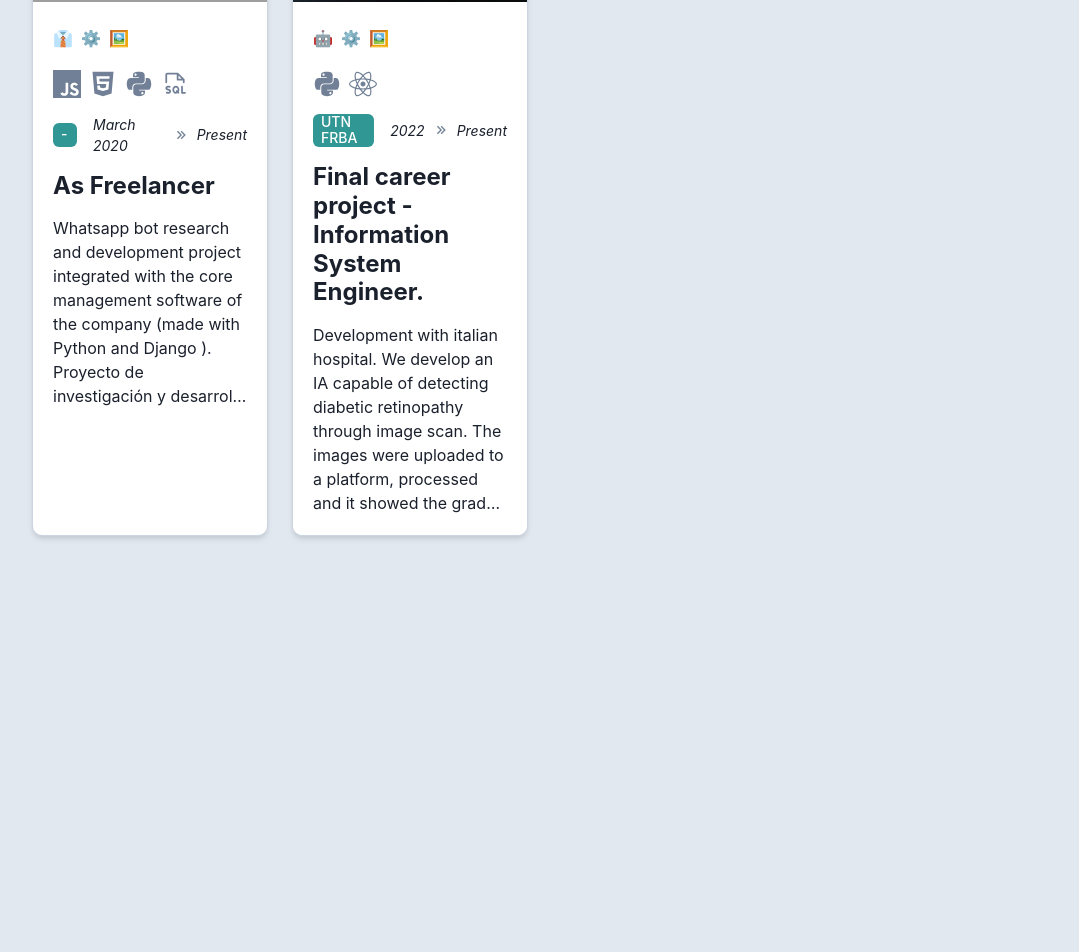
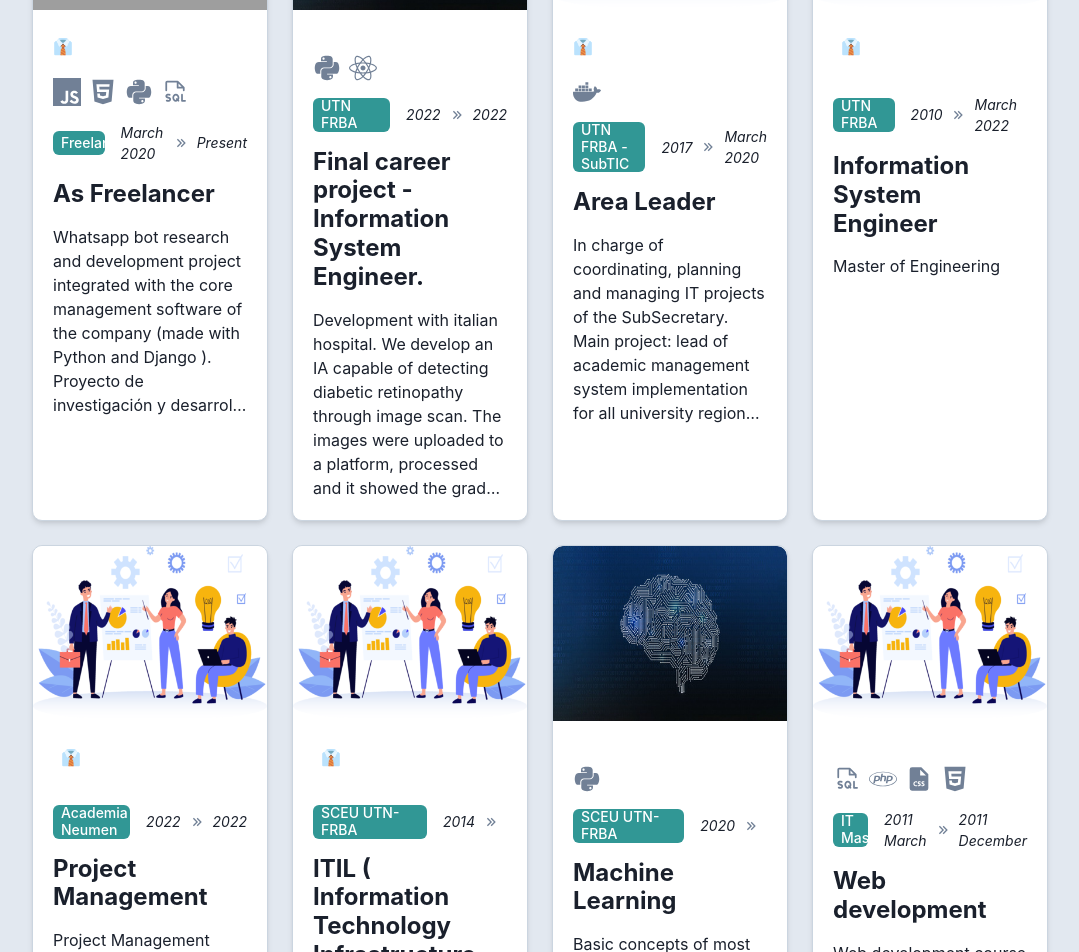
Before and after one commit to fedebelve/myPersonalWebSite, a React (Vite) app: page / in a window 1280 px wide. Shown: the part 1280-2232 px from the top of the page, without its empty margins (200-1279 px from the left). Before the commit the page ends 1864 px from the top, so only its background shows below. Built offline with nearby package versions, Linux system fonts and the light colour scheme; grey boxes are pictures that could not be loaded.

Commit message:
add new experiences

```diff
--- a/src/data/experiences.ts
+++ b/src/data/experiences.ts
@@ -4,17 +4,17 @@ export default {
             id: 1,
             organization: 'Pirámide Technologies',
             title: 'Desarrollador FullStack',
-            description: "Maecenas eu convallis mi. Suspendisse pretium sem id diam suscipit finibus. Donec eleifend venenatis erat, ut placerat nibh bibendum nec. Mauris lacinia lorem quis pulvinar bibendum. Sed rhoncus sed sapien sed malesuada. Cras et ultrices odio, nec luctus risus. Fusce maximus in lorem eu mattis. Vivamus pharetra urna consectetur neque sagittis iaculis.",
+            description: "Pirámide Tech is a company focused in create software for Insurance business. I worked as developer solving issues and bugfix.",
             start_date: '10/10/2010',
             end_date: '10/10/2010',
-            type: 'Programming',
-            categories: ['front', 'back',],
+            type: 'Jobs',
+            categories: ['frontend', 'backend',],
             tech_stack: ['php', 'html', 'css', 'sql' ],
             image_name: 'codigo'
         },
         {
-            id: 3,
-            organization: 'UTN FRBA',
+            id: 2,
+            organization: 'UTN FRBA - SubTIC',
             title: 'Coordinador Business Intelligence',
             description: `In charge of coordinating, planning and managing IT projects of the SubSecretary.
             Main project: lead of academic management system implementation for all
@@ -25,7 +25,7 @@ export default {
             years.`,
             start_date: '2017',
             end_date: 'March 2020',
-            type: 'Programming',
+            type: 'Jobs',
             categories: ['bi','management'],
             tech_stack: ['sql'],
             image_name: 'chart'
@@ -40,7 +40,7 @@ export default {
             datawarehouse, ETL develop and deploy. 2 team members.`,
             start_date: '2020',
             end_date: 'March 2023',
-            type: 'Programming',
+            type: 'Jobs',
             categories: ['bi', 'management'],
             tech_stack: ['sql'],
             image_name: 'chart'
@@ -61,14 +61,14 @@ export default {
             ● Asset inventory`,
             start_date: 'March 2023',
             end_date: 'Present',
-            type: 'Programming',
-            categories: ['management', 'back', 'front'],
+            type: 'Jobs',
+            categories: ['management', 'backend', 'frontend'],
             tech_stack: ['react','javascript', 'html', 'python', 'docker'],
             image_name: 'management'
         },
         {
             id: 6,
-            organization: '-',
+            organization: 'Freelance',
             title: 'As Freelancer',
             description: `Whatsapp bot research and development project integrated with the core
             management software of the company (made with Python and Django ).
@@ -77,25 +77,150 @@ export default {
             new features and bugfixes.`,
             start_date: 'March 2020',
             end_date: 'Present',
-            type: 'Programming',
-            categories: ['management', 'back', 'front'],
+            type: 'Jobs',
+            categories: ['management', 'backend', 'frontend'],
             tech_stack: ['javascript', 'html', 'python', 'sql'],
             image_name: 'codigo'
         },
         {
-            id: 7,
+            id: 4,
             organization: 'UTN FRBA',
             title: 'Final career project - Information System Engineer.',
             description: `Development with italian hospital. We develop an IA capable of detecting diabetic
             retinopathy through image scan. The images were uploaded to a platform,
             processed and it showed the grade of retinopathy.`,
             start_date: '2022',
-            end_date: 'Present',
-            type: 'Programming',
-            categories: ['machineLearning', 'back', 'front'],
+            end_date: '2022',
+            type: 'Jobs',
+            categories: ['machine learning', 'backend', 'frontend', ''],
             tech_stack: ['python', 'react'],
             image_name: 'ia'
-        }
-
+        },
+        {
+            id: 3,
+            organization: 'UTN FRBA - SubTIC',
+            title: 'Area Leader',
+            description: `  In charge of coordinating, planning and managing IT projects of the SubSecretary.
+            Main project: lead of academic management system implementation for all
+            university regional BsAs. The project consisted in four big phases iterated by
+            academic unity: domain understanding, development and software configuration,
+            users capacitations and start-up. The methodology used was agile with sprints to
+            measure and control the project evolution. 10 team members. Project duration: 2
+            years.`,
+            start_date: '2017',
+            end_date: 'March 2020',
+            type: 'Jobs',
+            categories: ['management'],
+            tech_stack: ['docker'],
+            image_name: 'management'
+        },
+        {
+            id: 9,
+            organization: 'UTN FRBA',
+            title: 'Information System Engineer',
+            description: ` Master of Engineering  `,
+            start_date: '2010',
+            end_date: 'March 2022',
+            type: 'Education',
+            categories: ['education', 'management'],
+            tech_stack: [],
+            image_name: 'management'
+        },
+        {
+            id: 10,
+            organization: 'Academia Neumen',
+            title: 'Project Management',
+            description: ` Project Management course. Content based on: Lifecicle, Metodoly, Agile, Risk Management, Planning, Scope, Cost, etc `,
+            start_date: '2022',
+            end_date: '2022',
+            type: 'Education',
+            categories: ['education', 'management'],
+            tech_stack: [],
+            image_name: 'management'
+        },
+        {
+            id: 11,
+            organization: 'SCEU UTN-FRBA',
+            title: 'ITIL ( Information Technology Infrastructure Library)',
+            description: `  `,
+            start_date: '2014',
+            end_date: '',
+            type: 'Education',
+            categories: ['education', 'management'],
+            tech_stack: [],
+            image_name: 'management'
+        },
+        {
+            id: 12,
+            organization: 'SCEU UTN-FRBA',
+            title: 'Machine Learning',
+            description: ` Basic concepts of most known Machine Learning Algoritms `,
+            start_date: '2020',
+            end_date: '',
+            type: 'Education',
+            categories: ['education', 'machine learning'],
+            tech_stack: ['python'],
+            image_name: 'ia'
+        },
+        {
+            id: 13,
+            organization: 'IT Master',
+            title: 'Web development',
+            description: ` Web development course focus on HTML, CSS, MySQL, PHP `,
+            start_date: '2011 March',
+            end_date: '2011 December',
+            type: 'Education',
+            categories: ['education','backend', 'frontend'],
+            tech_stack: ['sql', 'php', 'css', 'html'],
+            image_name: 'management'
+        },
+        {
+            id: 14,
+            organization: 'UBA - Capacitaciones',
+            title: 'High performance team leadership and management',
+            description: ` Course focused on lead teams and persons.  `,
+            start_date: '2012',
+            end_date: '2012',
+            type: 'Education',
+            categories: ['education'],
+            tech_stack: [],
+            image_name: 'management'
+        },
+        {
+            id: 15,
+            organization: 'Freelance',
+            title: 'My Personal Web',
+            description: ` Just a simple web like the one you are on.. 😀`,
+            start_date: '2024',
+            end_date: '2024',
+            type: 'Jobs',
+            categories: ['education', 'frontend'],
+            tech_stack: ['react', 'javascript', 'html', 'css'],
+            image_name: 'management'
+        },
+        {
+            id: -1,
+            organization: 'UTN FRBA - Systems Analysis',
+            title: 'Teacher Assistant',
+            description: ` Voluntary teacher assistant for Systems Analyst subject `,
+            start_date: '2012',
+            end_date: '2020',
+            type: 'Jobs',
+            categories: ['teacher'],
+            tech_stack: [],
+            image_name: 'management'
+        },
+        {
+            id: -2,
+            organization: 'UTN FRBA - Software Engineering',
+            title: 'Teacher Assistant',
+            description: ` Voluntary teacher assistant for Software Engineering subject `,
+            start_date: '2016',
+            end_date: '2021',
+            type: 'Jobs',
+            categories: ['teacher'],
+            tech_stack: [],
+            image_name: 'management'
+        },
     ]
   }
```
